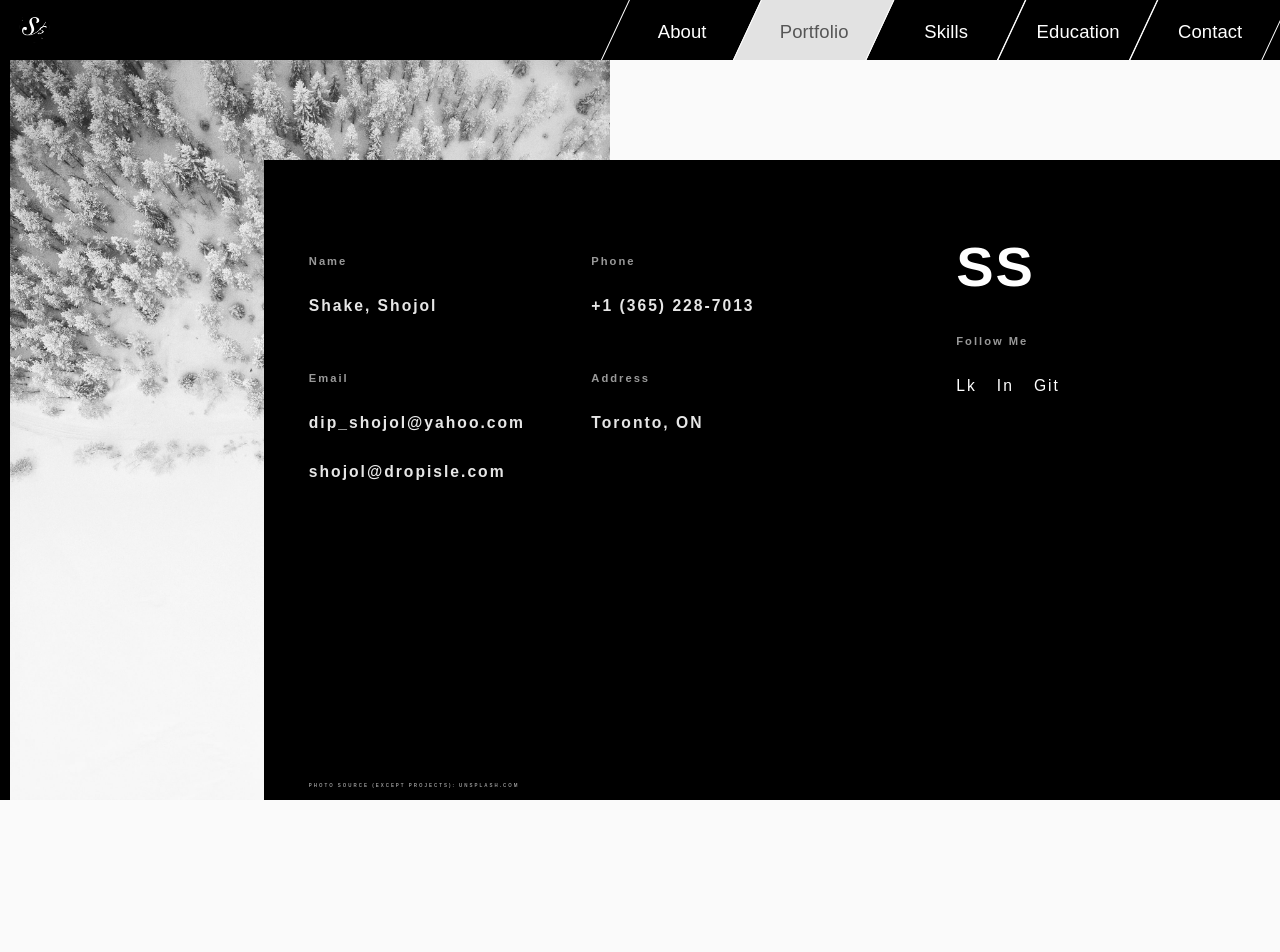
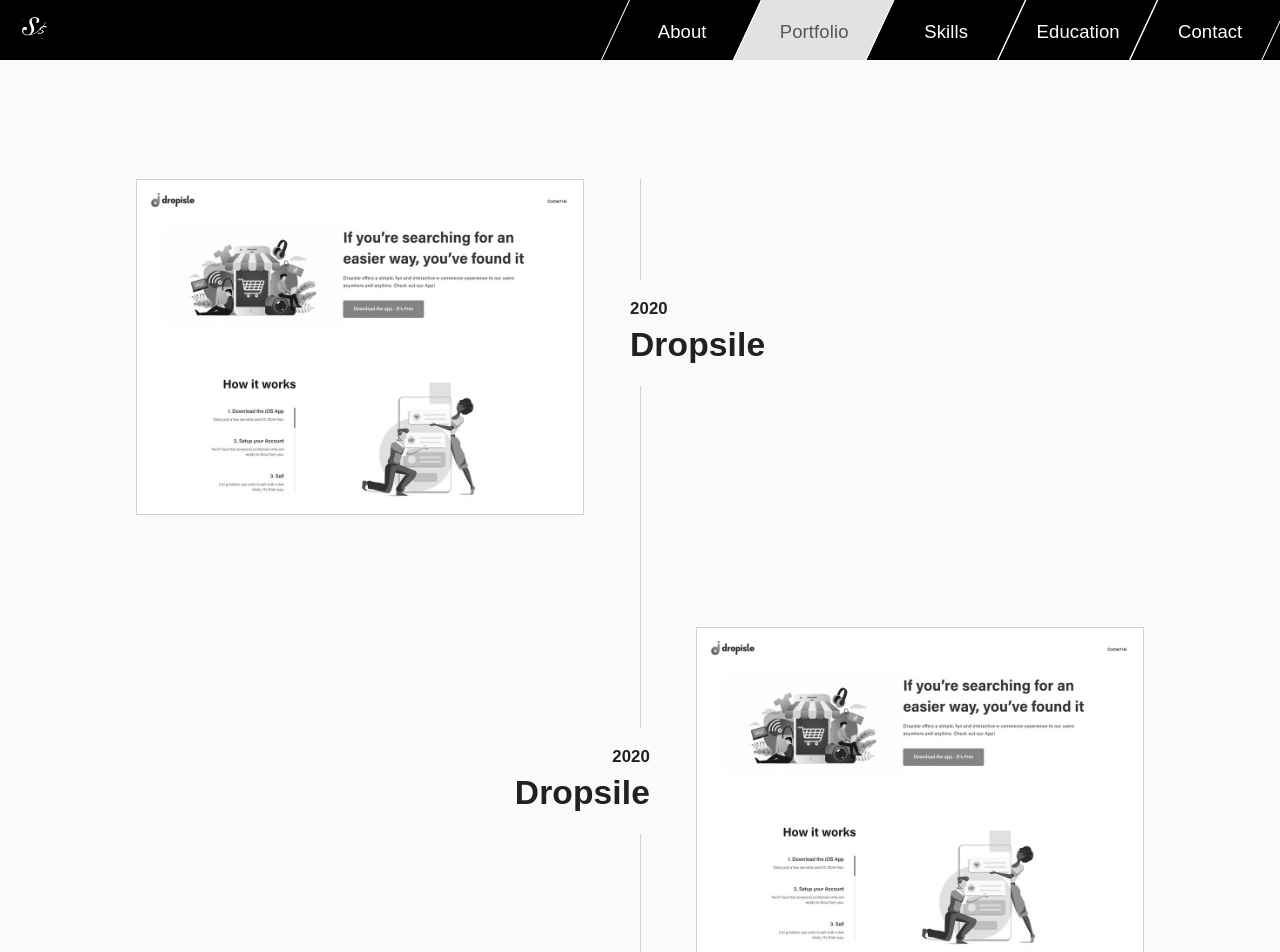
Before and after one commit to dipshojol/portfolio2020, a React (Create React App) app in the folder client/: page /portfolio in a window 1280 px wide. Shown: the top 952 px of the page. Before the commit the page ends 800 px from the top, so only its background shows below. Built offline with nearby package versions, Linux system fonts and the light colour scheme; a web font is replaced by a local one.

Commit message:
portfolio page work in progress

```diff
--- a/client/public/index.html
+++ b/client/public/index.html
@@ -30,6 +30,41 @@
         --header-footer-font: 'Teko', sans-serif;
         --body-font: 'Federo', sans-serif;
       }
+      .App {
+        width: 100%;
+        overflow: hidden;
+      }
+      /* width */
+      .main::-webkit-scrollbar {
+        width: 10px;
+        margin-right: 10px;
+        position: absolute;
+        height: 500px;
+      }
+
+      /* Track */
+      ::-webkit-scrollbar-track {
+        border-radius: 10px;
+        background: rgba(0, 0, 0, 0.1);
+        border: 1px solid #ccc;
+      }
+
+      /* Handle */
+      ::-webkit-scrollbar-thumb {
+        border-radius: 10px;
+        background: linear-gradient(left, #fff, #e4e4e4);
+        border: 1px solid #aaa;
+      }
+
+      /* Handle on hover */
+      ::-webkit-scrollbar-thumb:hover {
+        background: #fff;
+      }
+
+      ::-webkit-scrollbar-thumb:active {
+        background: linear-gradient(left, #22add4, #1e98ba);
+      }
+
       a {
         text-decoration: none;
       }
--- a/client/src/pages/HomeStyle.js
+++ b/client/src/pages/HomeStyle.js
@@ -5,10 +5,7 @@
     display: 'grid',
     gridTemplateColumns: '1fr 1fr',
     color: '#8b8b8b',
-    // minHeight: '714px',
     height: '100vh',
-    // maxHeight: '1080px',
-    // marginTop: '-60px',
     width: '100%',
     overflow: 'hidden'
   },
--- a/client/src/pages/Portfolio.js
+++ b/client/src/pages/Portfolio.js
@@ -1,6 +1,180 @@
-import React from 'react';
+import React, { useEffect } from 'react';
+import { useWindowSize } from '../utils/windowSize';
+import { makeStyles } from '@material-ui/core/styles';
+import M from 'materialize-css';
 
+import dropsile from '../images/dropsile.jpg';
+
+const useStyles = makeStyles(theme => ({
+  portfolioWrap: {
+    margin: '16rem 0',
+    position: 'relative'
+  },
+  pLine: {
+    position: 'absolute',
+    top: 0,
+    bottom: 0,
+    left: '50%',
+    width: 1,
+    backgroundColor: '#D1D1D1',
+    height: '100%'
+  },
+  pList: {
+    display: 'grid',
+    justifyContent: 'center'
+  },
+  pListItem: {
+    // border: '1px solid',
+    display: 'grid',
+    gridTemplateColumns: '1fr 1fr',
+    marginBottom: '10rem'
+  },
+  pListItemLeft: {
+    display: 'grid',
+    justifyItems: 'end',
+    marginRight: '5rem',
+    border: '1px solid #D1D1D1',
+    height: '30rem',
+    width: '40rem',
+    overflow: 'hidden',
+
+    '&:hover': {
+      '& img': {
+        webkitFilter: 'grayscale(0%)' /* Safari 6.0 - 9.0 */,
+        filter: 'grayscale(0%)',
+        transform: 'scale(1.05)',
+        transition: 'all .4s ease'
+      }
+    }
+  },
+  pListItemRight: {
+    position: 'relative'
+  },
+  dropsile: {
+    width: '100%',
+    webkitFilter: 'grayscale(100%)' /* Safari 6.0 - 9.0 */,
+    filter: 'grayscale(100%)',
+    transition: 'all .4s ease'
+  },
+  projectName: {
+    backgroundColor: '#fafafa',
+    zIndex: '10',
+    position: 'absolute',
+    top: '30%',
+    left: '-10px',
+    padding: '1.5rem 0',
+    '& h2': {
+      fontSize: '3rem',
+      margin: 0
+    },
+    '& h6': {
+      fontSize: '1.5rem',
+      margin: 0
+    }
+  },
+  pListItemLeft2: {
+    position: 'relative'
+  },
+  projectName2: {
+    backgroundColor: '#fafafa',
+    zIndex: '10',
+    position: 'absolute',
+    top: '30%',
+    right: '-10px',
+    padding: '1.5rem 0',
+    textAlign: 'right',
+    '& h2': {
+      fontSize: '3rem',
+      margin: 0
+    },
+    '& h6': {
+      fontSize: '1.5rem',
+      margin: 0
+    }
+  },
+  pListItemRight2: {
+    display: 'grid',
+    // justifyItems: 'end',
+    marginLeft: '5rem',
+    border: '1px solid #D1D1D1',
+    height: '30rem',
+    width: '40rem',
+    overflow: 'hidden',
+
+    '&:hover': {
+      '& img': {
+        webkitFilter: 'grayscale(0%)' /* Safari 6.0 - 9.0 */,
+        filter: 'grayscale(0%)',
+        transform: 'scale(1.05)',
+        transition: 'all .4s ease'
+      }
+    }
+  }
+}));
 const Portfolio = () => {
-  return <></>;
+  const classes = useStyles();
+
+  useEffect(() => {
+    let imgs = document.querySelector('.parallax');
+    M.Parallax.init(imgs);
+  }, []);
+
+  return (
+    <>
+      <div className={classes.portfolioWrap}>
+        <div className={classes.pLine}></div>
+        <div className={classes.pList}>
+          <div className={classes.pListItem}>
+            <div className={classes.pListItemLeft}>
+              {/* <div className="parallax"> */}
+              <img className={classes.dropsile} src={dropsile} alt="dropsile" />
+              {/* </div> */}
+            </div>
+            <div className={classes.pListItemRight}>
+              <div className={classes.projectName}>
+                <h6>2020</h6>
+                <h2>Dropsile</h2>
+              </div>
+            </div>
+          </div>
+          <div className={classes.pListItem}>
+            <div className={classes.pListItemLeft2}>
+              <div className={classes.projectName2}>
+                <h6>2020</h6>
+                <h2>Dropsile</h2>
+              </div>
+            </div>
+            <div className={classes.pListItemRight2}>
+              {/* <div className="parallax"> */}
+              <img className={classes.dropsile} src={dropsile} alt="dropsile" />
+              {/* </div> */}
+            </div>
+          </div>
+          <div className={classes.pListItem}>
+            <div className={classes.pListItemLeft}>
+              <img className={classes.dropsile} src={dropsile} alt="dropsile" />
+            </div>
+            <div className={classes.pListItemRight}>
+              <div className={classes.projectName}>
+                <h6>2020</h6>
+                <h2>Dropsile</h2>
+              </div>
+            </div>
+          </div>
+          <div className={classes.pListItem}>
+            <div className={classes.pListItemLeft2}>
+              <div className={classes.projectName2}>
+                <h6>2020</h6>
+                <h2>Dropsile</h2>
+              </div>
+            </div>
+            <div className={classes.pListItemRight2}>
+              <img className={classes.dropsile} src={dropsile} alt="dropsile" />
+            </div>
+          </div>
+        </div>
+      </div>
+    </>
+  );
 };
 export default Portfolio;
--- a/package.json
+++ b/package.json
@@ -19,6 +19,7 @@
   "homepage": "https://github.com/dipshojol/portfolio2020#readme",
   "dependencies": {
     "aos": "^2.3.4",
+    "materialize-css": "^1.0.0-rc.2",
     "react-gsap": "^2.2.1",
     "react-intersection-observer": "^8.26.2",
     "react-intersection-observer-hook": "^1.0.4",
```
Also changed, not shown: client/src/images/dropsile.jpg (added), 1 other file (tests, documents, lock files or other folders).
